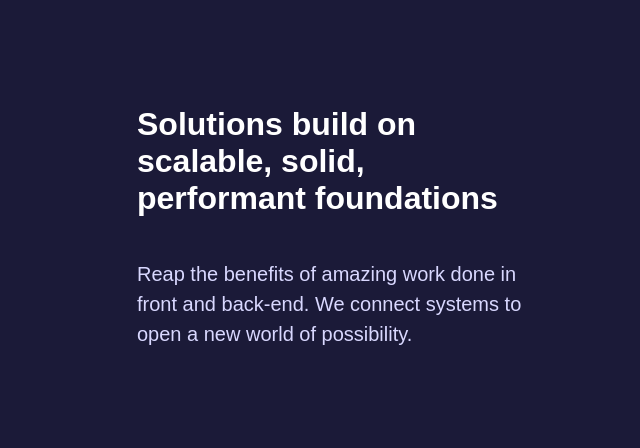
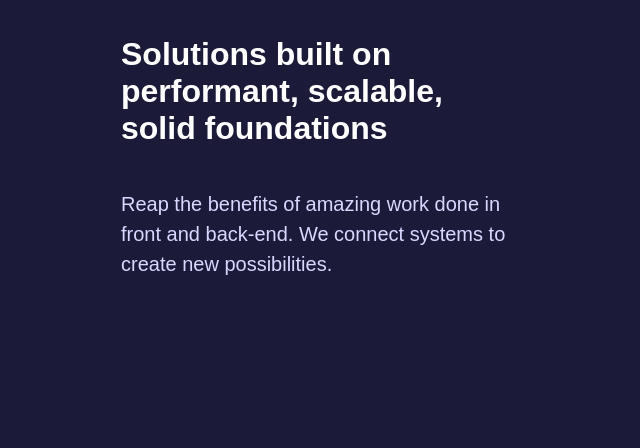
Before and after one commit to gvatn/goodcode, a plain HTML site: page web/index.html in a window 768 px wide. Shown: the whole page, without its empty margins (63-703 px from the left). Drawn offline with Linux system fonts and the light colour scheme.

Commit message:
Adjustments

```diff
--- a/web/index.html
+++ b/web/index.html
@@ -2,14 +2,15 @@
 <html>
 <head>
 	<title>Scalable, performant, solid solutions - goodcode.no</title>
+	<meta name="viewport" content="width=device-width, initial-scale=1">
 	<link rel="stylesheet" href="style.css">
 	<script type="text/javascript" src="script.js"></script>
 </head>
 <body>
 
-<h1>Solutions build on scalable, solid, performant foundations</h1>
+<h1>Solutions built on performant, scalable, solid foundations</h1>
 <p class="ingress">Reap the benefits of amazing work done in front and back-end.
-We connect systems to open a new world of possibility.</p>
+We connect systems to create new possibilities.</p>
 
 <script>
   (function(i,s,o,g,r,a,m){i['GoogleAnalyticsObject']=r;i[r]=i[r]||function(){
--- a/web/style.css
+++ b/web/style.css
@@ -5,10 +5,30 @@
 
 body {
 	background-color: #1b1a38;
-	width: 400px;
+}
+
+@media (max-width: 479px) {
+	body {
+		padding: 10px;
+	}
 }
 
 @media (min-width: 480px) {
+	body {
+		width: 400px;
+		padding: 10px;
+	}
+
+}
+
+@media (min-width: 480px) and (max-width: 779px) {
+	body {
+		padding: 15px;
+		margin: 0 auto;
+	}
+}
+
+@media (min-width: 780px) {
 	body {
 		padding: 10% 0 10% 25%;
 	}
```
